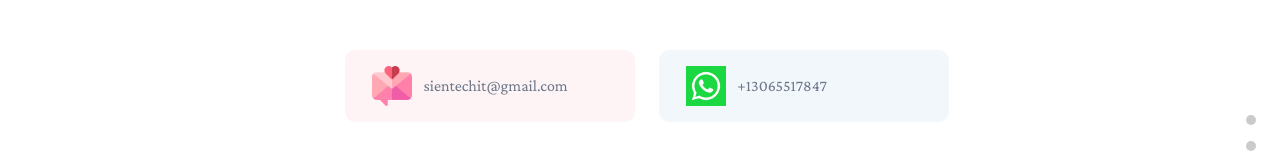
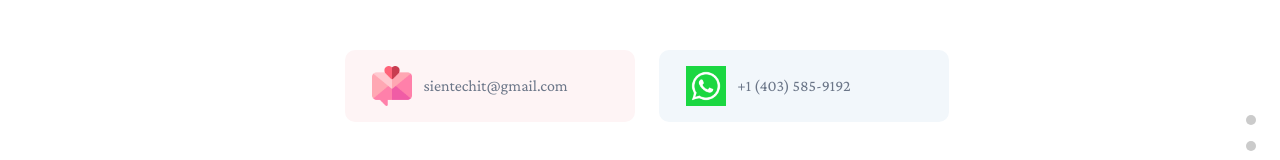
Before and after one commit to AHAdd40451/WebApp__SienTech-IT-Company-Portfolio, a React (Vite) app: page /contact in a window 1280 px wide. Shown: the part 224-384 px from the top of the page. Built offline with nearby package versions, Linux system fonts and the light colour scheme.

Commit message:
adding whatsapp

```diff
--- a/src/container/ContactUs/ContactUs.jsx
+++ b/src/container/ContactUs/ContactUs.jsx
@@ -59,7 +59,7 @@ const ContactUs = () => {
         <div className="app__footer-card">
           <img src={images.whatsapp} alt="phone" />
           <a href="https://wa.me/message/KH4S6YBC5AFVF1" className="cellno">
-            +13065517847
+            +1 (403) 585-9192
           </a>
 
         </div>
```
